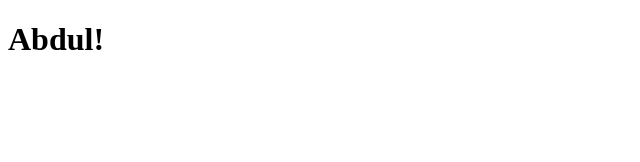
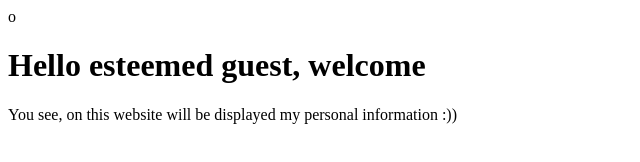
Before and after one commit to adeoluafo/Abdourahim445.github.io, a plain HTML site: page index.html in a window 1280 px wide. Shown: the whole page, without its empty margins (0-640 px from the left). Drawn offline with Linux system fonts and the light colour scheme.

Commit message:
Update index.html

```diff
--- a/index.html
+++ b/index.html
@@ -1,9 +1,10 @@
-<!DOCTYPE html>
+o<!DOCTYPE html>
 <html>
     <head>
       <title>Welcome to ME</title>
     </head>
     <body>
-        <h1>Abdul!</h1>
+        <h1>Hello esteemed guest, welcome</h1>
+        <p>You see, on this website will be displayed my personal information :))</p>
     </body>
   </html>
```
